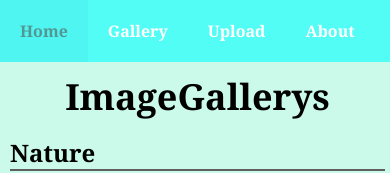
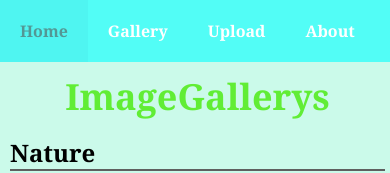
Before and after one commit to Surendhar-23/Image-Gallery-webpage, a plain HTML site: page index.html in a window 390 px wide. Shown: the top 173 px of the page. Drawn offline with Linux system fonts and the light colour scheme.

Commit message:
Update style.css

```diff
--- a/style.css
+++ b/style.css
@@ -128,9 +128,6 @@ a:hover {
   opacity: 0.6;
 }
 @media screen and (max-width: 500px) {
-  article h1 {
-    color: #000;
-  }
   .gallery ul li {
     width: 30.4%;
   }
```
